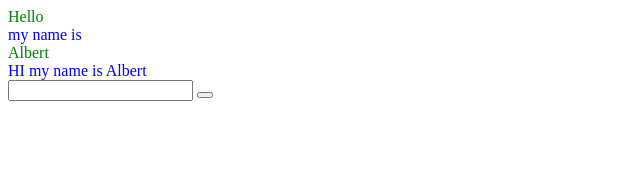
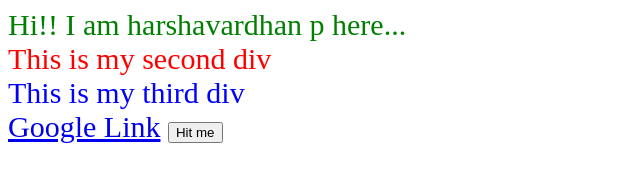
Before and after one commit to aly31/FullStackTrain, a plain HTML site: page Session001/index.html in a window 1280 px wide. Shown: the whole page, without its empty margins (0-640 px from the left). Drawn offline with Linux system fonts and the light colour scheme.

Commit message:
Update index.html

```diff
--- a/Session001/index.html
+++ b/Session001/index.html
@@ -4,25 +4,23 @@
     <meta charset="UTF-8">
     <meta name="viewport" content="width=device-width, initial-scale=1.0">
     <meta http-equiv="X-UA-Compatible" content="ie=edge">
-    <title>Document</title>
+    <title>First HTML File</title>
     <link rel="stylesheet" href="./index.css">
 </head>
 <body>
-    <div class="colorGreen">
-        Hello
-        <div class = "colorBlue">
-                my name is
-            <div class="colorYellow">
-                Albert
-            </div>
+    <div class="container">
+        <div class="font colorGreen">
+            Hi!! I am harshavardhan p here...
         </div>
+        <div class="font colorRed">
+            This is my second div
+        </div>
+        <div class="font colorBlue" id="myThirdDiv">
+            This is my third div
+        </div>
+        <a href="https://www.google.com">Google Link</a>
+        <button>Hit me</button>
     </div>
-    <div class = "font colorRed colorGreen", id = "myDiv">
-        HI my name is Albert
-    </div>
-
-
-    <input type="text">
-    <button></button>
+    <script src="./script.js"></script>
 </body>
 </html>
```
